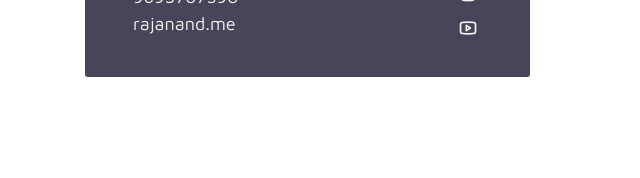
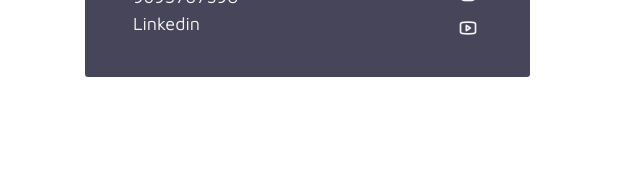
Before and after one commit to tech-sny/site, a plain HTML site: page index.html in a window 1280 px wide. Shown: the part 3046-3224 px from the top of the page, 0-640 px from the left. Drawn offline with Linux system fonts and the light colour scheme.

Commit message:
Update index.html

```diff
--- a/index.html
+++ b/index.html
@@ -257,7 +257,7 @@ https://www.tooplate.com/view/2115-marvel
                 <div class="contact-info-item">
                   <h3 class="mb-3 text-white">Say hello</h3>
                   <p class="footer-text mb-0">9693787590</p>
-                  <p><a href="rajanand.me">rajanand.me</a></p>
+                  <p><a href="https://www.linkedin.com/in/anand-raj-318a899a/">Linkedin</a></p>
                 </div>
 
                 <ul class="social-links">
```
